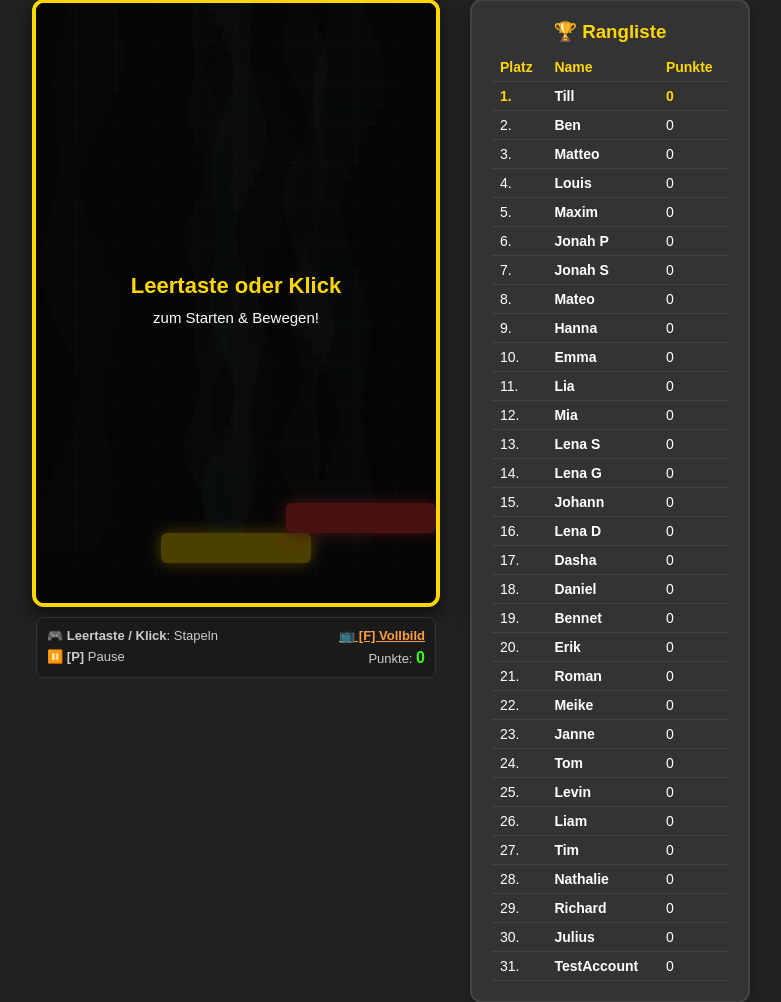
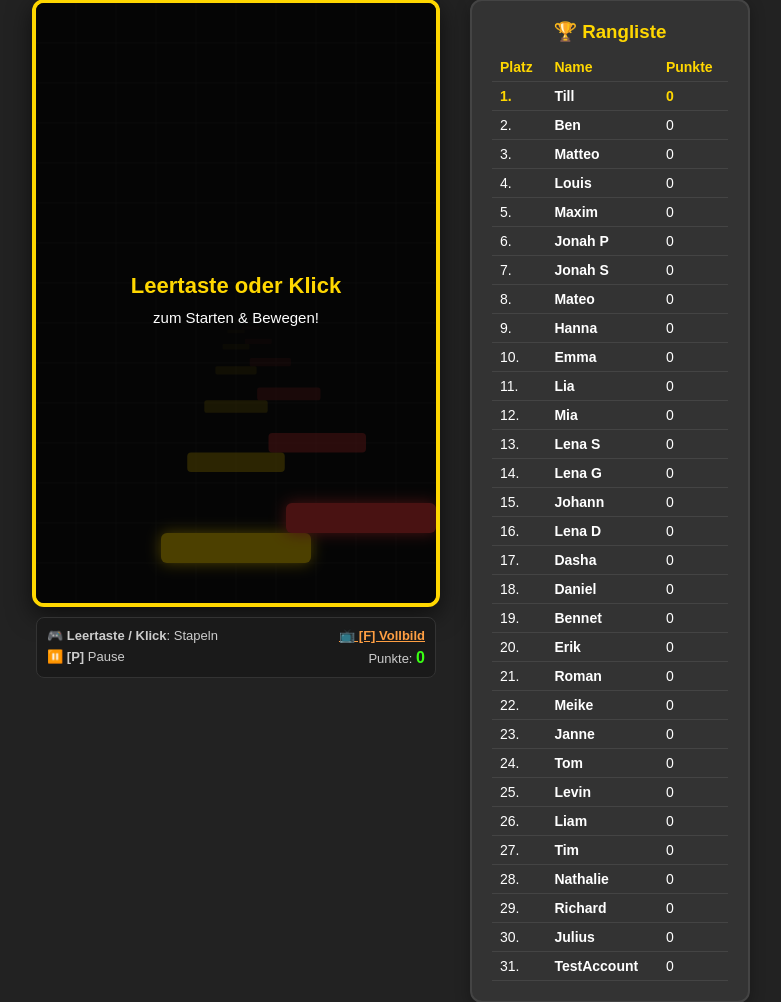
Before and after one commit to gamer24333/free_games, a Flask app: page /tower-stack in a window 1280 px wide. Shown: the part 75-1077 px from the top of the page, without its empty margins (249-1030 px from the left). Run offline with Flask 3, Linux system fonts and the light colour scheme; the visitor is signed in with stand-in values (Sample User, id 1); data that the repository does not hold is empty.

Commit message:
Update tower_stack.html

```diff
--- a/templates/tower_stack.html
+++ b/templates/tower_stack.html
@@ -115,20 +115,6 @@
         const scoreEl = document.getElementById('scoreText');
         const gameContainer = document.querySelector('.game-container');
         const fullscreenLink = document.getElementById('fullscreenLink');
-
-        // --- HINTERGRUND TÜRME SETUP (Parallax Effekt) ---
-        const bgTowers = [];
-        for(let i = 0; i < 7; i++) {
-            let p = 0.2 + Math.random() * 0.5; // Parallax-Faktor: 0.2 = weit weg, 0.7 = nah
-            bgTowers.push({
-                baseX: Math.random() * canvas.width,
-                parallax: p,
-                scale: p, // Je weiter weg, desto kleiner
-                opacity: 0.03 + Math.random() * 0.05, // Sehr schwach sichtbar (nicht störend)
-                seed: Math.random() * 10000,
-                hue: Math.floor(Math.random() * 360) // Leichte Farbvariationen
-            });
-        }
 
         // --- WEB AUDIO API MUSIK ---
         let audioCtx = null;
@@ -313,6 +299,37 @@
             }
         }
 
+        // Hilfsfunktion: Zeichnet genau den aktuellen Turm
+        function drawTowerBlocks(isMainLayer) {
+            stack.forEach((b, index) => {
+                ctx.fillStyle = b.color;
+                if (isMainLayer) {
+                    ctx.shadowBlur = index === stack.length - 1 ? 15 : 5;
+                    ctx.shadowColor = b.color;
+                } else {
+                    ctx.shadowBlur = 0; // Performance: Keine Schatten in den Hintergrund-Schichten
+                }
+                ctx.beginPath();
+                if (ctx.roundRect) ctx.roundRect(b.x, b.y, b.w, b.h, 6);
+                else ctx.fillRect(b.x, b.y, b.w, b.h);
+                ctx.fill();
+                ctx.shadowBlur = 0;
+            });
+
+            if (currentBlock && !isGameOver) {
+                ctx.fillStyle = currentBlock.color;
+                if (isMainLayer) {
+                    ctx.shadowBlur = 15;
+                    ctx.shadowColor = currentBlock.color;
+                }
+                ctx.beginPath();
+                if (ctx.roundRect) ctx.roundRect(currentBlock.x, currentBlock.y, currentBlock.w, currentBlock.h, 6);
+                else ctx.fillRect(currentBlock.x, currentBlock.y, currentBlock.w, currentBlock.h);
+                ctx.fill();
+                ctx.shadowBlur = 0;
+            }
+        }
+
         function draw() {
             ctx.fillStyle = '#111';
             ctx.fillRect(0, 0, canvas.width, canvas.height);
@@ -323,62 +340,38 @@
             for(let i = 0; i < canvas.width; i += 40) { ctx.beginPath(); ctx.moveTo(i, 0); ctx.lineTo(i, canvas.height); ctx.stroke(); }
             for(let i = 0; i < canvas.height; i += 40) { ctx.beginPath(); ctx.moveTo(0, i); ctx.lineTo(canvas.width, i); ctx.stroke(); }
 
-            // === NEU: HINTERGRUND-TÜRME (Parallax) ===
-            bgTowers.forEach(t => {
-                let yOffset = cameraY * t.parallax;
-                ctx.fillStyle = `hsla(${t.hue}, 50%, 60%, ${t.opacity})`;
+            // === NEU: INFINITE MIRROR / KAMERA-IN-KAMERA EFFEKT ===
+            const totalLayers = 8; // Wie oft sich der Turm in die Tiefe spiegelt
+            const scaleStep = 0.65; // Wie viel kleiner jede Ebene wird (0.65 = 65% der Größe)
 
-                let blockHeightScaled = 30 * t.scale;
-                let startY = canvas.height - 70;
+            // Wir zeichnen von hinten nach vorne
+            for (let i = totalLayers; i >= 1; i--) {
+                ctx.save();
 
-                // Berechne nur die Blöcke, die gerade im Sichtfeld sind (spart extrem viel Leistung!)
-                let maxI = Math.floor((startY + yOffset + 50) / blockHeightScaled);
-                let minI = Math.floor((startY + yOffset - canvas.height - 50) / blockHeightScaled);
-                if (minI < 0) minI = 0;
+                let scale = Math.pow(scaleStep, i);
+                let alpha = Math.pow(0.55, i); // Je weiter weg, desto transparenter (verschwindet in der Dunkelheit)
 
-                for(let i = minI; i <= maxI; i++) {
-                    let y = startY - i * blockHeightScaled;
+                // Setze den Fokuspunkt (Fluchtpunkt) genau in die Mitte des Bildschirms
+                ctx.translate(canvas.width / 2, canvas.height / 2);
+                ctx.scale(scale, scale);
+                ctx.translate(-canvas.width / 2, -canvas.height / 2);
 
-                    // Ein bisschen Mathe-Magie, damit die Türme "unordentlich" gestapelt aussehen
-                    let xPos = t.baseX + Math.sin(i * 0.3 + t.seed) * 20 * t.scale;
-                    let w = (80 + Math.cos(i * 0.5 + t.seed) * 40) * t.scale;
+                ctx.globalAlpha = alpha;
 
-                    ctx.beginPath();
-                    if (ctx.roundRect) {
-                        ctx.roundRect(xPos - w/2, y + yOffset, w, blockHeightScaled + 0.5, 4 * t.scale);
-                    } else {
-                        ctx.fillRect(xPos - w/2, y + yOffset, w, blockHeightScaled + 0.5);
-                    }
-                    ctx.fill();
-                }
-            });
-            // =========================================
+                // Kamera-Bewegung mitnehmen
+                ctx.translate(0, cameraY);
 
+                drawTowerBlocks(false);
+
+                ctx.restore();
+            }
+            // ========================================================
+
+            // Zeichne den echten, spielbaren Turm ganz vorne (Ebene 0)
             ctx.save();
+            ctx.globalAlpha = 1.0;
             ctx.translate(0, cameraY);
-
-            stack.forEach((b, index) => {
-                ctx.fillStyle = b.color;
-                ctx.shadowBlur = index === stack.length - 1 ? 15 : 5;
-                ctx.shadowColor = b.color;
-                ctx.beginPath();
-                if (ctx.roundRect) ctx.roundRect(b.x, b.y, b.w, b.h, 6);
-                else ctx.fillRect(b.x, b.y, b.w, b.h);
-                ctx.fill();
-                ctx.shadowBlur = 0;
-            });
-
-            if (currentBlock && !isGameOver) {
-                ctx.fillStyle = currentBlock.color;
-                ctx.shadowBlur = 15;
-                ctx.shadowColor = currentBlock.color;
-                ctx.beginPath();
-                if (ctx.roundRect) ctx.roundRect(currentBlock.x, currentBlock.y, currentBlock.w, currentBlock.h, 6);
-                else ctx.fillRect(currentBlock.x, currentBlock.y, currentBlock.w, currentBlock.h);
-                ctx.fill();
-                ctx.shadowBlur = 0;
-            }
-
+            drawTowerBlocks(true);
             ctx.restore();
 
             // Start-Overlay
```
